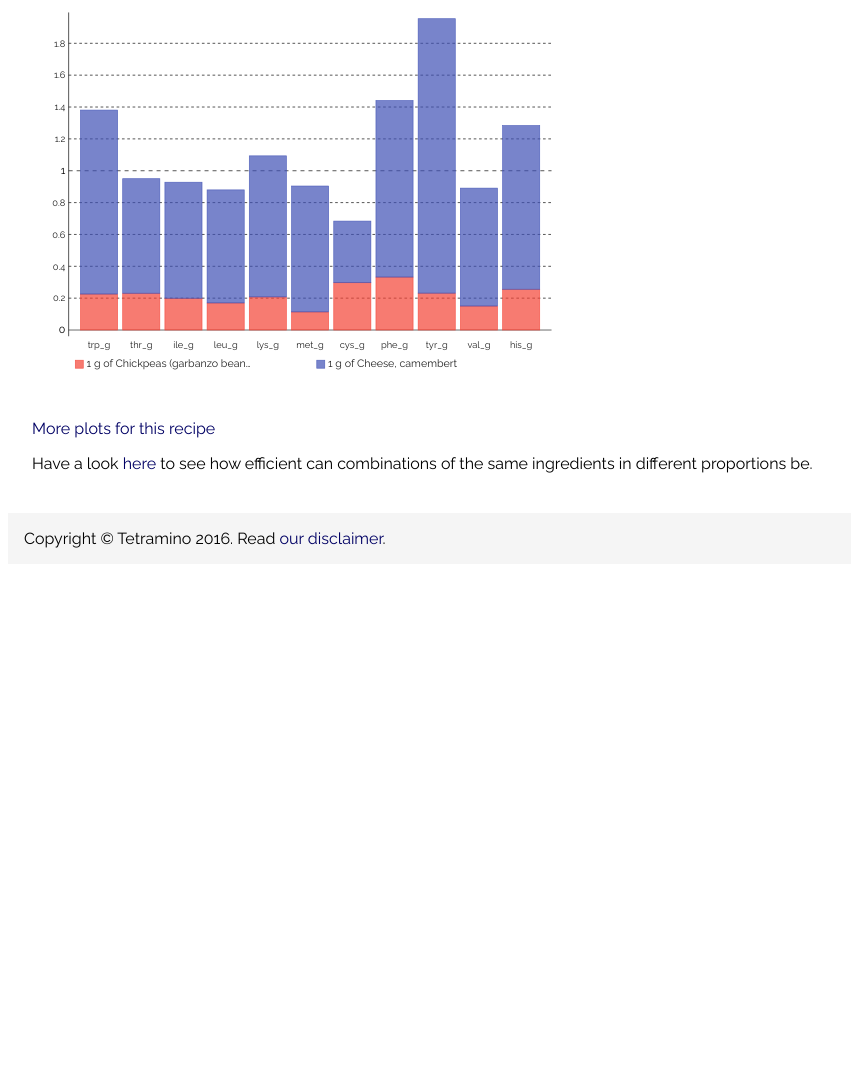
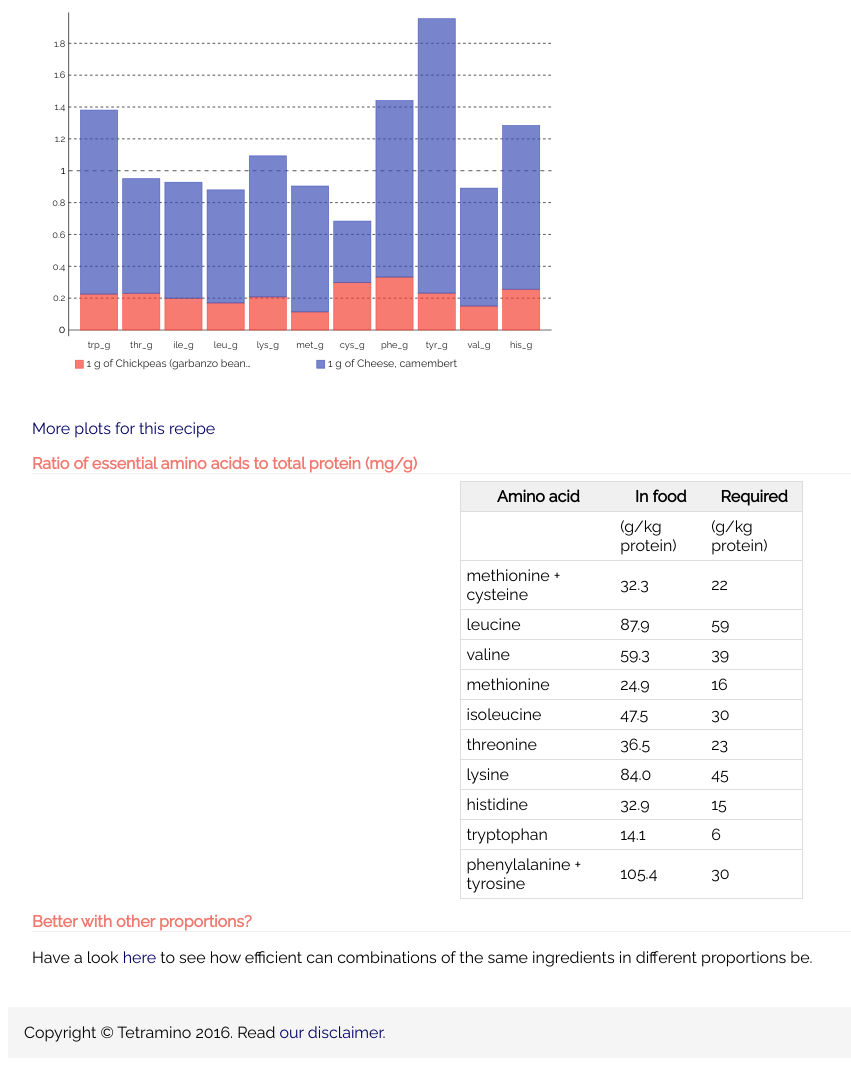
Before and after one commit to RobertoBalamino/amino-repo, a Django app: page /showRecipe/1/ in a window 1280 px wide. Shown: the part 421-1488 px from the top of the page, without its empty margins (0-851 px from the left). Before the commit the page ends 969 px from the top, so only its background shows below. Run offline with Django 3.2, Linux system fonts and the light colour scheme; data comes from the database, SQL or seed files in the repository; both versions use the stored data as it was after the commit; some libraries are stand-ins or nearby versions.

Commit message:
per gram prot for recipes

```diff
--- a/aminoApp/templates/aminoApp/base.html
+++ b/aminoApp/templates/aminoApp/base.html
@@ -59,9 +59,21 @@
         </div>
     </div>
 
+<!--clicky-->
 <script src="//static.getclicky.com/js" type="text/javascript"></script>
 <script type="text/javascript">try{ clicky.init(100993596); }catch(e){}</script>
 <noscript><p><img alt="Clicky" width="1" height="1" src="//in.getclicky.com/100993596ns.gif" /></p></noscript>
+<!--google analytics-->
+<script>
+  (function(i,s,o,g,r,a,m){i['GoogleAnalyticsObject']=r;i[r]=i[r]||function(){
+  (i[r].q=i[r].q||[]).push(arguments)},i[r].l=1*new Date();a=s.createElement(o),
+  m=s.getElementsByTagName(o)[0];a.async=1;a.src=g;m.parentNode.insertBefore(a,m)
+  })(window,document,'script','https://www.google-analytics.com/analytics.js','ga');
+
+  ga('create', 'UA-85518591-1', 'auto');
+  ga('send', 'pageview');
+
+</script>
 
 </body>
 </html>
--- a/aminoApp/templates/aminoApp/presentRecipe.html
+++ b/aminoApp/templates/aminoApp/presentRecipe.html
@@ -24,6 +24,37 @@
 
 <p><a href="/plotRecipeAmino/{{recipe.pk}}">More plots for this recipe</a></p>
 
+<!--requirements per g of protein-->
+<h2>Ratio of essential amino acids to total protein (mg/g)</h2>
+<div class="squareTile">
+    <!--<embed src={{ chartPerProtein}} height="400">-->
+    <embed src={{ chartPerProtein}}>
+    <!--perGramProtInfo = {'chart':rendered_chart,'values':values,'required':required,'propOfRequirement':propOfRequirement}-->
+</div>
+<div class="squareTile">
+    <table>
+      <tr>
+        <th>Amino acid</th>
+        <th>In food</th>
+        <th>Required</th>
+      </tr>
+      <tr>
+            <td></td>
+            <td>(g/kg protein)</td>
+            <td>(g/kg protein)</td>
+        </tr>
+    {% for row in zippedInfoPerGramProt %}
+        <tr>
+            <td>{{row.0}}</td>
+            <td>{{row.1| floatformat:1 }}</td>
+            <td>{{row.2| floatformat:0}}</td>
+        </tr>
+    {% endfor %}
+    </table>
+</div>
+<div style="clear:both;"></div>
+
+<h2>Better with other proportions?</h2>
 <p>Have a look <a href="/bestProportionsOfRecipeFoods/{{recipe.pk}}">here</a> to see
 how efficient can combinations of the same ingredients in different proportions be.</p>
 
--- a/aminoApp/utilityFunctions.py
+++ b/aminoApp/utilityFunctions.py
@@ -344,6 +344,17 @@
     values = [1000*aval/nutVal.prot for aval in absoluteValues]
     propOfRequirement = np.divide(values,required)
 
+    # ordering
+    allZipped = zip(propOfRequirement,amino_acids,amino_acids_short,required,absoluteValues,values)
+    allZippedSorted = sorted(allZipped, key = lambda t: t[0])
+    unzipped = list(zip(*allZippedSorted))
+    propOfRequirement = unzipped[0]
+    amino_acids = unzipped[1]
+    amino_acids_short = unzipped[2]
+    required = unzipped[3]
+    absoluteValues = unzipped[4]
+    values = unzipped[5]
+
     # plot
     custom_style = getCustomPygalStyle(defaultFontSize=30)
     # title=u'Amino acid/protein (mg/g)',
--- a/aminoApp/views.py
+++ b/aminoApp/views.py
@@ -481,7 +481,15 @@
     chartProps = getRecipeAminoPlotProportions(recipe)
     # response.write('Efficiency'+str(recipeEff))
     # return response
-    context = {'efficiency': recipeEff,'ingredients':ingredients,'recipe':recipe,'chartProps':chartProps}
+
+    # per grams of protein
+    # chartPerProtein = getRequirementsPerGramProtein(foodValue)
+    perGramProtInfo = getRequirementsPerGramProtein(recipeNutrValue)
+
+    chartPerProtein = perGramProtInfo['chart']
+    zippedInfoPerGramProt = zip(perGramProtInfo['amino_acids'],perGramProtInfo['values'],perGramProtInfo['required'])
+    # zippedInfoPerGramProt = sorted(zippedInfoPerGramProt, key = lambda t: t[1])
+    context = {'efficiency': recipeEff,'ingredients':ingredients,'recipe':recipe,'chartProps':chartProps,'zippedInfoPerGramProt':zippedInfoPerGramProt,'chartPerProtein':chartPerProtein,}
     return render(request, 'aminoApp/presentRecipe.html', context)
 
 def showFood(request,food_dbid):
@@ -510,8 +518,8 @@
     perGramProtInfo = getRequirementsPerGramProtein(foodValue)
     # perGramProtInfo = {'chart':rendered_chart,'values':values,'required':required,'propOfRequirement':propOfRequirement}
     chartPerProtein = perGramProtInfo['chart']
+    zippedInfoPerGramProt = zip(perGramProtInfo['amino_acids'],perGramProtInfo['values'],perGramProtInfo['required'])
 
-    zippedInfoPerGramProt = zip(perGramProtInfo['amino_acids'],perGramProtInfo['values'],perGramProtInfo['required'])
     # pie chart
     pieChartMacro = getMacroNutrientPie(foodValue)
     # pairs
--- a/aminoProject/settings.py
+++ b/aminoProject/settings.py
@@ -23,7 +23,7 @@
 SECRET_KEY = 'e#bkigkwzd8)jv3#4wur070&%ev019l0ngbri6nb--y26znx&3'
 
 # SECURITY WARNING: don't run with debug turned on in production!
-DEBUG = False # False True
+DEBUG = True # False True
 
 # ALLOWED_HOSTS = []
 ALLOWED_HOSTS = ['www.tetramino.net']
```
Also changed, not shown: db.sqlite3.
